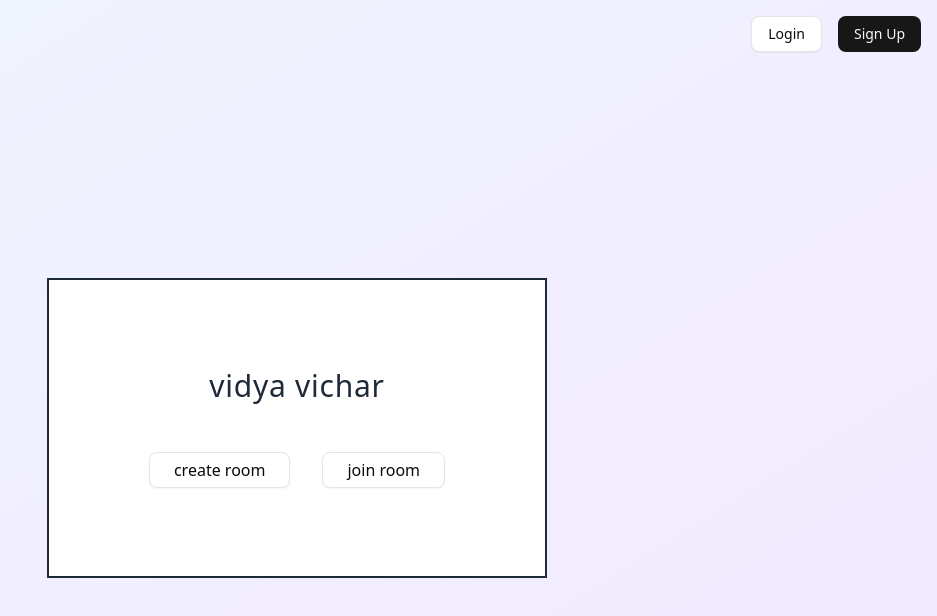
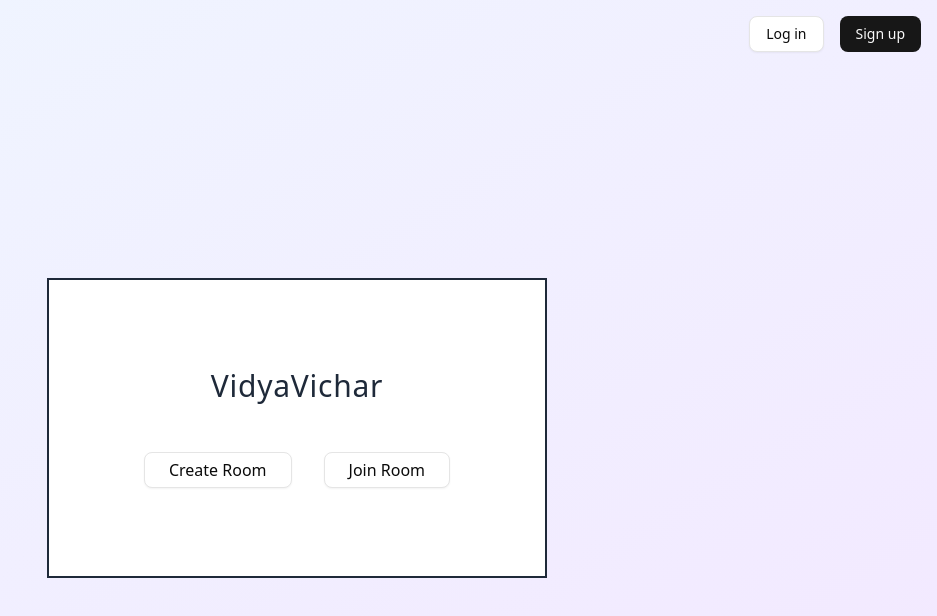
Before and after one commit to leocodeio/vidya-vichar-iiith-ssd-26-sep-25-mid-hackathon, a React (Vite) app in the folder apps/web/: page / in a window 1280 px wide. Shown: the top 616 px of the page, without its empty margins (343-1280 px from the left). Built offline with nearby package versions, Linux system fonts and the light colour scheme; no server answers.

Commit message:
minor ui improvements done

```diff
--- a/apps/web/src/Home.jsx
+++ b/apps/web/src/Home.jsx
@@ -158,7 +158,7 @@ export default function App() {
       {/* Header */}
       <div className="header">
         <h1>VidyaVichar</h1>
-        <p>Live Questions & Answers Platform</p>
+        <p>Live Q&A Platform</p>
       </div>
 
       {/* Single Question Form */}
--- a/apps/web/src/components/Landing.jsx
+++ b/apps/web/src/components/Landing.jsx
@@ -60,9 +60,9 @@ export default function Landing() {
           ) : (
             <>
               <Button variant="outline" onClick={() => navigate("/login")}>
-                Login
+                Log in
               </Button>
-              <Button onClick={() => navigate("/signup")}>Sign Up</Button>
+              <Button onClick={() => navigate("/signup")}>Sign up</Button>
             </>
           )}
         </div>
@@ -72,7 +72,7 @@ export default function Landing() {
       <div className="flex items-center justify-center min-h-[calc(100vh-80px)]">
         <div className="bg-white border-2 border-gray-800 px-16 py-20 text-center min-w-[500px] min-h-[300px] flex flex-col justify-center items-center gap-12 fade-in">
           <h1 className="text-3xl font-normal text-gray-800 m-0 tracking-wide">
-            vidya vichar
+            VidyaVichar
           </h1>
           <div className="flex flex-col gap-4">
             {user && lastRoomId && (
@@ -89,14 +89,14 @@ export default function Landing() {
                 onClick={handleCreateRoom}
                 className="px-6 py-3 text-base"
               >
-                create room
+                Create Room
               </Button>
               <Button
                 variant="outline"
                 onClick={handleJoinRoom}
                 className="px-6 py-3 text-base"
               >
-                join room
+                Join Room
               </Button>
             </div>
           </div>
--- a/apps/web/src/components/Login.jsx
+++ b/apps/web/src/components/Login.jsx
@@ -27,7 +27,7 @@ export default function Login() {
     <div className="min-h-screen flex items-center justify-center bg-gradient-to-br from-green-50 to-blue-100">
       <Card className="w-full max-w-md fade-in">
         <CardHeader>
-          <CardTitle>Login</CardTitle>
+          <CardTitle>Log in</CardTitle>
         </CardHeader>
         <CardContent>
           <form onSubmit={handleSubmit} className="space-y-4">
@@ -47,7 +47,7 @@ export default function Login() {
             />
             {error && <p className="text-red-500">{error}</p>}
             <Button type="submit" className="w-full">
-              Login
+              Log in
             </Button>
           </form>
           <Button
--- a/apps/web/src/components/Signup.jsx
+++ b/apps/web/src/components/Signup.jsx
@@ -40,7 +40,7 @@ export default function Signup() {
     <div className="min-h-screen flex items-center justify-center bg-gradient-to-br from-pink-50 to-orange-100">
       <Card className="w-full max-w-md fade-in">
         <CardHeader>
-          <CardTitle>Sign Up</CardTitle>
+          <CardTitle>Sign up</CardTitle>
         </CardHeader>
         <CardContent>
           <form onSubmit={handleSubmit} className="space-y-4">
@@ -77,13 +77,13 @@ export default function Signup() {
             </select>
             {error && <p className="text-red-500">{error}</p>}
             <Button type="submit" className="w-full">
-              Sign Up
+              Sign up
             </Button>
           </form>
           <p className="mt-4 text-center">
             Already have an account?{" "}
             <Link to="/login" className="text-blue-500">
-              Login
+              Log in
             </Link>
           </p>
           <Button
```
Also changed, not shown: apps/web/src/components/ref/StickyNote.jsx (+0 -54 lines), 1 other file (tests, documents, lock files or other folders).
